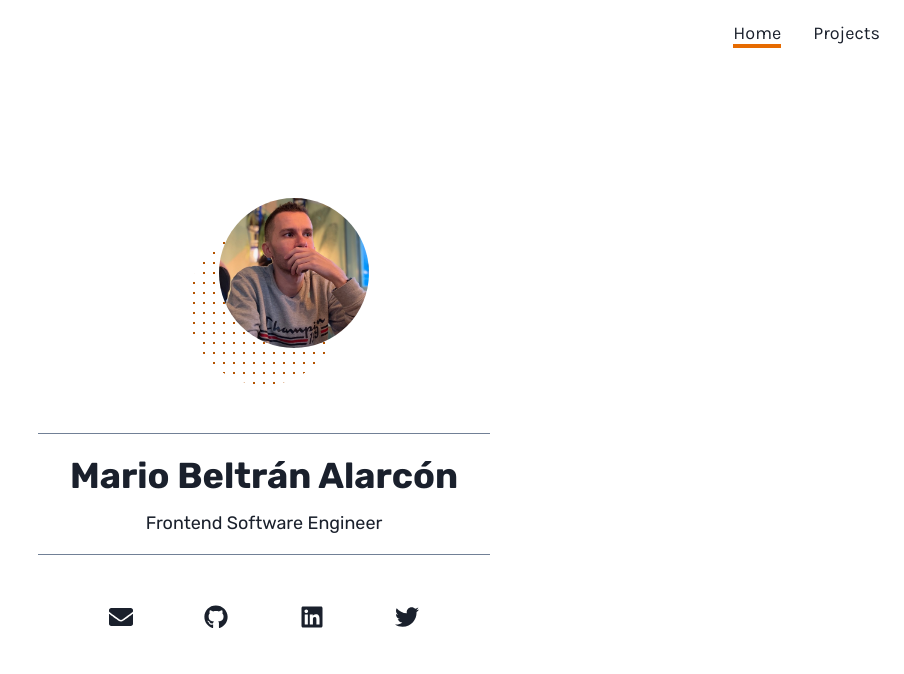
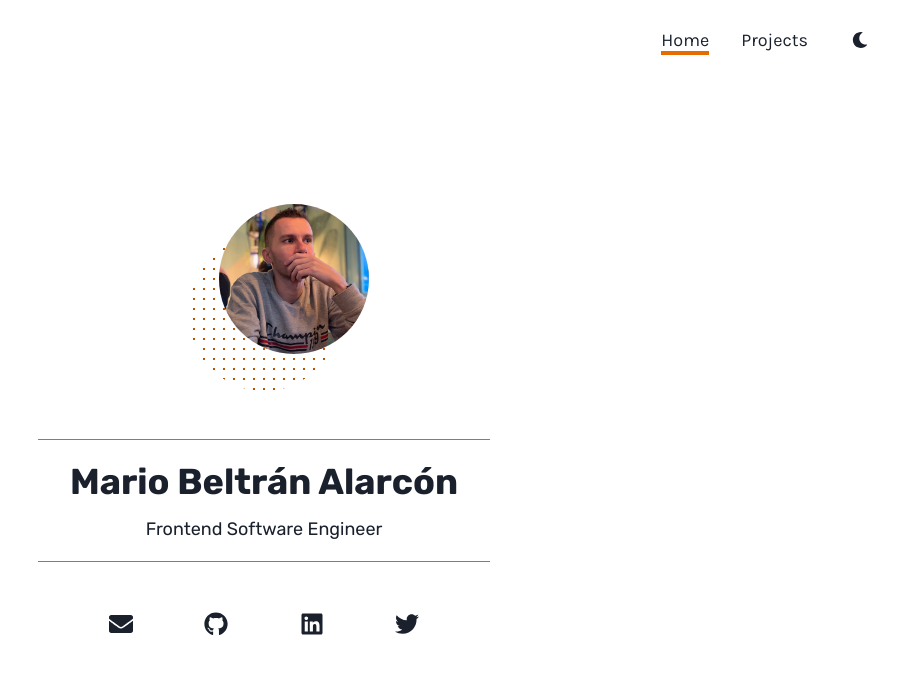
Before and after one commit to Belco90/personal-website, a Next.js app: page / in a window 1280 px wide. Shown: the top 674 px of the page, without its empty margins (376-1280 px from the left). Built offline with nearby package versions, Linux system fonts and the light colour scheme; no server answers.

Commit message:
Add color mode button

```diff
--- /dev/null
+++ b/src/components/ColorModeButton.js
@@ -0,0 +1,17 @@
+import { IconButton, useColorMode } from '@chakra-ui/react'
+import { FaMoon, FaSun } from 'react-icons/fa'
+
+const ColorModeButton = () => {
+  const { colorMode, toggleColorMode } = useColorMode()
+
+  return (
+    <IconButton
+      aria-label={`Switch to ${colorMode === 'light' ? 'dark' : 'light'} mode`}
+      icon={colorMode === 'light' ? <FaMoon /> : <FaSun />}
+      onClick={toggleColorMode}
+      variant="ghost"
+    />
+  )
+}
+
+export default ColorModeButton
--- a/src/components/Header.js
+++ b/src/components/Header.js
@@ -3,6 +3,7 @@ import NextLink from 'next/link'
 
 import FluidContainer from './FluidContainer'
 import { useRouter } from 'next/router'
+import ColorModeButton from '~/components/ColorModeButton'
 
 const HeaderLink = ({ href, children, ...remaining }) => {
   const router = useRouter()
@@ -41,6 +42,7 @@ const Header = () => {
           >
             <HeaderLink href="/">Home</HeaderLink>
             <HeaderLink href="/projects">Projects</HeaderLink>
+            <ColorModeButton />
           </HStack>
         </Flex>
       </FluidContainer>
```
